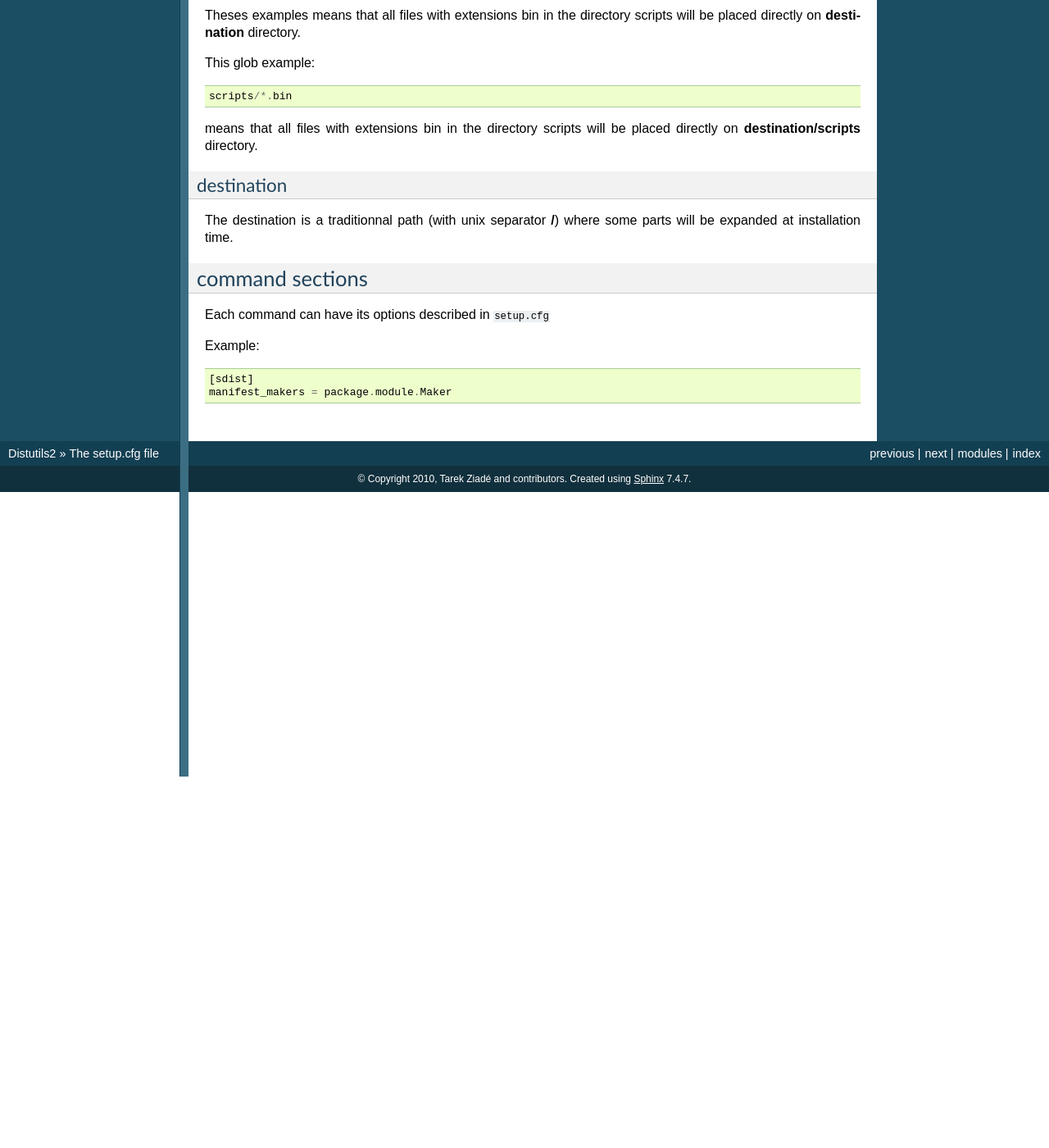
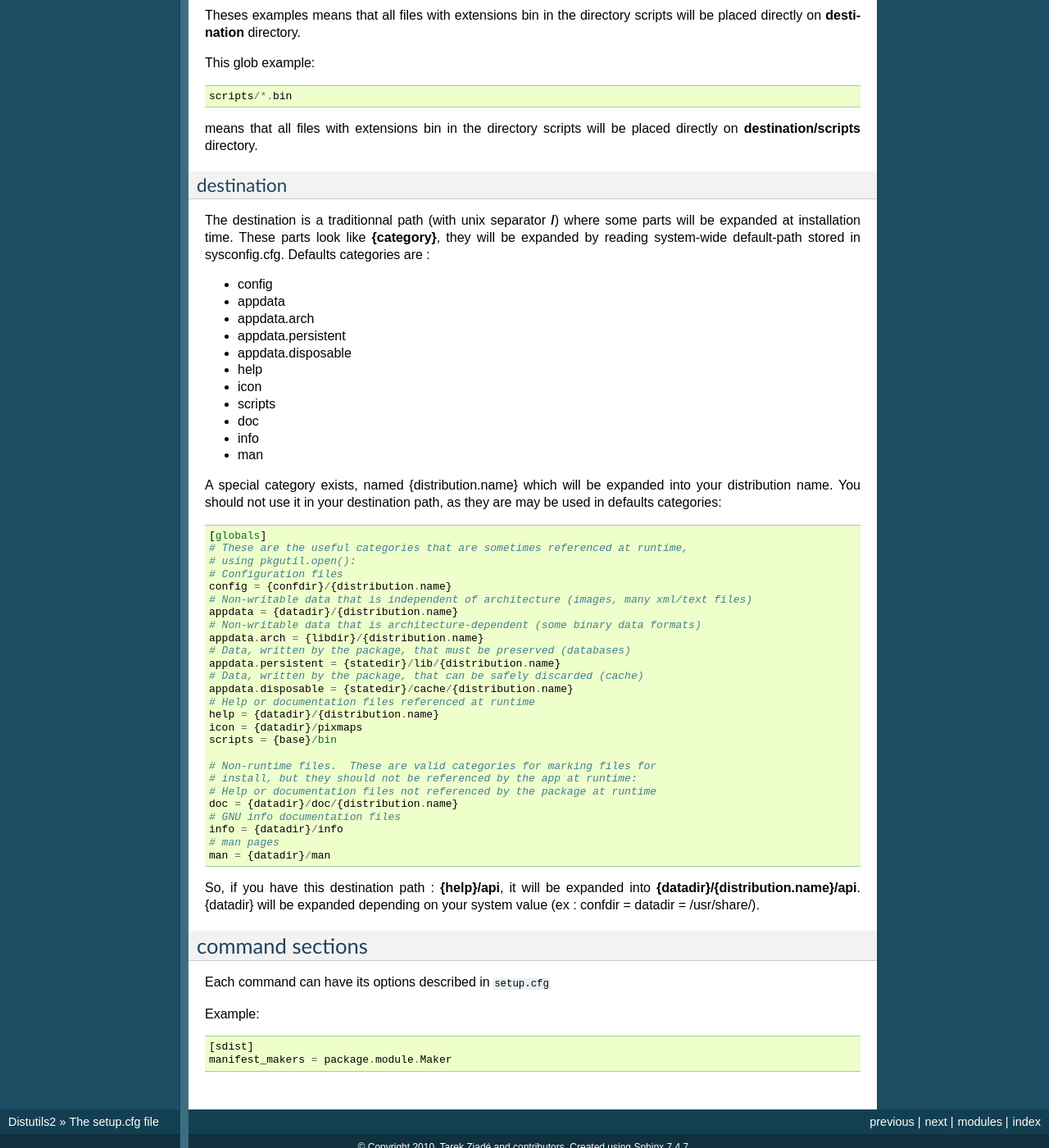
Before and after one commit to crateio/distutils2, a Sphinx documentation site: the page built from docs/source/setupcfg.rst, in a window 1280 px wide and 1400 px high, scrolled down 3402 px. Shown: the whole window at 82% size. Built offline with Sphinx 7.4.7, drawn with Linux system fonts in a browser that asks for light colours; before the commit the page ends 4349 px from its top, so only the background shows below that.

Commit message:
Improve data_files documentation

```diff
--- a/docs/source/setupcfg.rst
+++ b/docs/source/setupcfg.rst
@@ -212,7 +212,50 @@ means that all files with extensions bin in the directory scripts will be placed
 destination
 -----------
 
-The destination is a traditionnal path (with unix separator **/**) where some parts will be expanded at installation time.
+The destination is a traditionnal path (with unix separator **/**) where some parts will be expanded at installation time. These parts look like **{category}**, they will be expanded by reading system-wide default-path stored in sysconfig.cfg. Defaults categories are :
+
+* config
+* appdata
+* appdata.arch
+* appdata.persistent
+* appdata.disposable
+* help
+* icon
+* scripts
+* doc
+* info
+* man
+
+A special category exists, named {distribution.name} which will be expanded into your distribution name. You should not use it in your destination path, as they are may be used in defaults categories::
+
+    [globals]
+    # These are the useful categories that are sometimes referenced at runtime,
+    # using pkgutil.open():
+    # Configuration files
+    config = {confdir}/{distribution.name}
+    # Non-writable data that is independent of architecture (images, many xml/text files)
+    appdata = {datadir}/{distribution.name}
+    # Non-writable data that is architecture-dependent (some binary data formats)
+    appdata.arch = {libdir}/{distribution.name}
+    # Data, written by the package, that must be preserved (databases)
+    appdata.persistent = {statedir}/lib/{distribution.name}
+    # Data, written by the package, that can be safely discarded (cache)
+    appdata.disposable = {statedir}/cache/{distribution.name}
+    # Help or documentation files referenced at runtime
+    help = {datadir}/{distribution.name}
+    icon = {datadir}/pixmaps
+    scripts = {base}/bin
+
+    # Non-runtime files.  These are valid categories for marking files for
+    # install, but they should not be referenced by the app at runtime:
+    # Help or documentation files not referenced by the package at runtime
+    doc = {datadir}/doc/{distribution.name}
+    # GNU info documentation files
+    info = {datadir}/info
+    # man pages
+    man = {datadir}/man
+
+So, if you have this destination path : **{help}/api**, it will be expanded into **{datadir}/{distribution.name}/api**. {datadir} will be expanded depending on your system value (ex : confdir = datadir = /usr/share/).
 
 command sections
 ================
```
